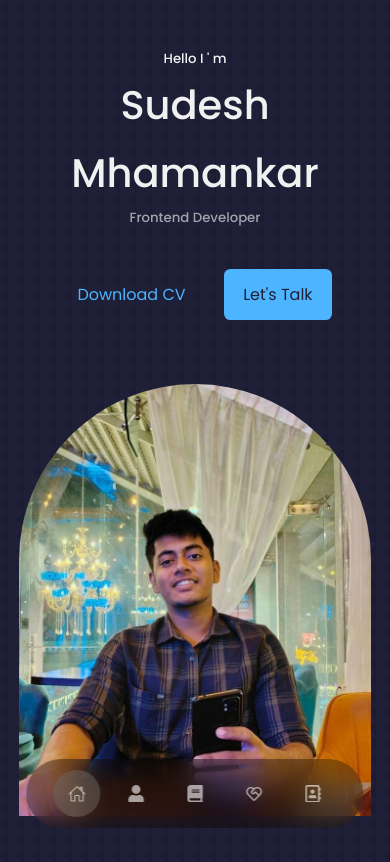
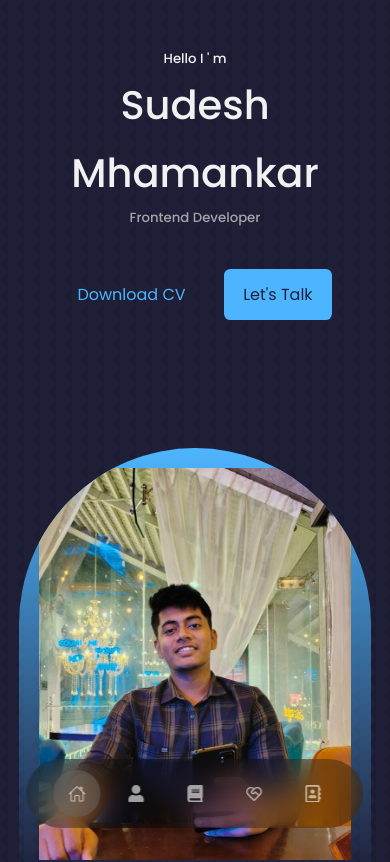
Before and after one commit to Sudesh1502/Project-Portfolio, a React (Vite) app: page / in a window 390 px wide. Shown: the top 862 px of the page. Built offline with nearby package versions, Linux system fonts and the light colour scheme.

Commit message:
modified

```diff
--- a/src/components/header/header.css
+++ b/src/components/header/header.css
@@ -88,6 +88,14 @@ header{
 
 }
 
+@media screen and (max-width: 820px){
+
+    .me{
+        margin-top: 8rem;
+    }
+
+}
+
 /* MOBILE */
 
 @media screen and (max-width: 600px){
@@ -100,4 +108,7 @@ header{
     .header_socials, .scroll_down{
         display: none;
     }
+    .me{
+        padding: 20px;
+    }
 }
```
